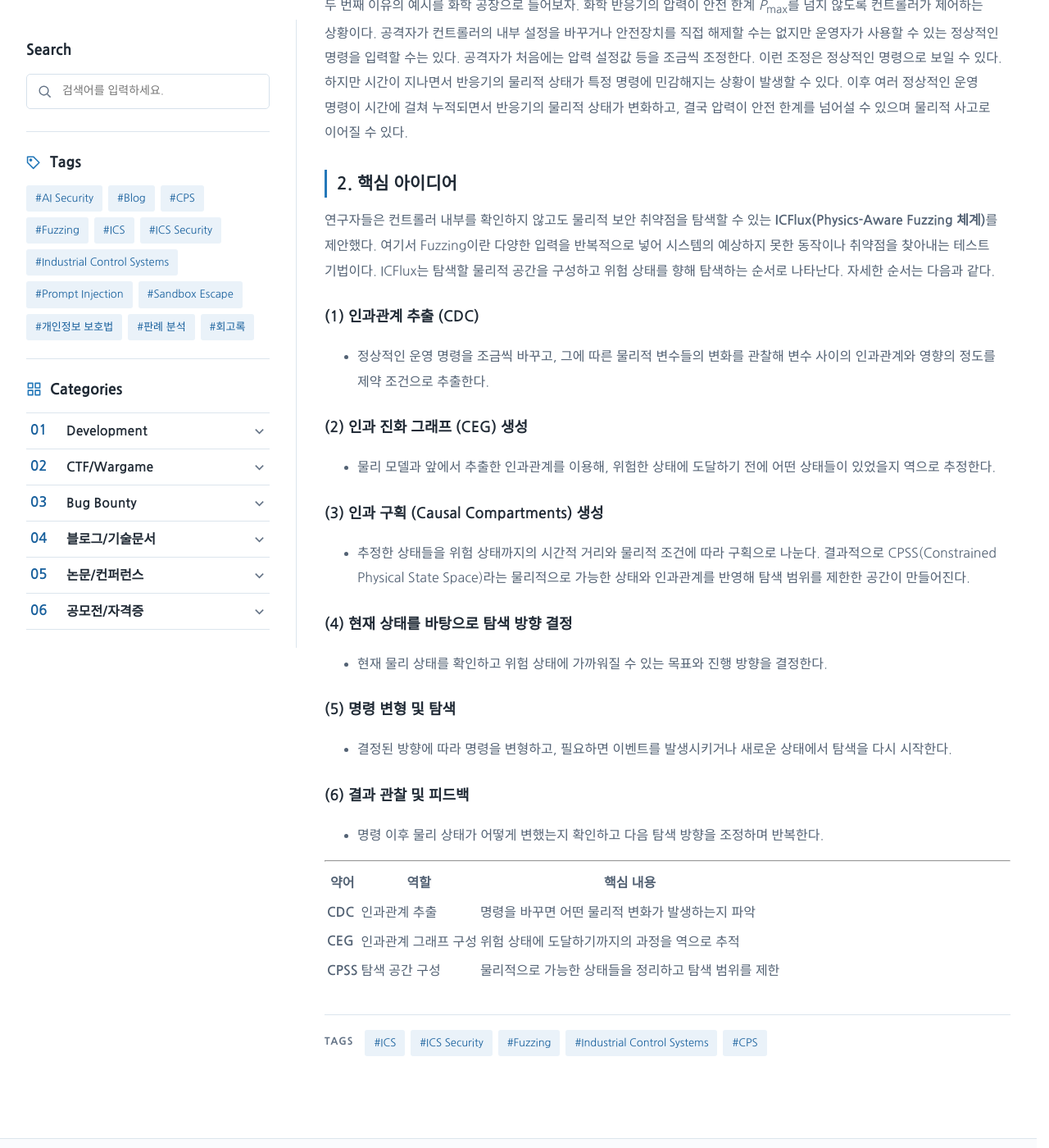
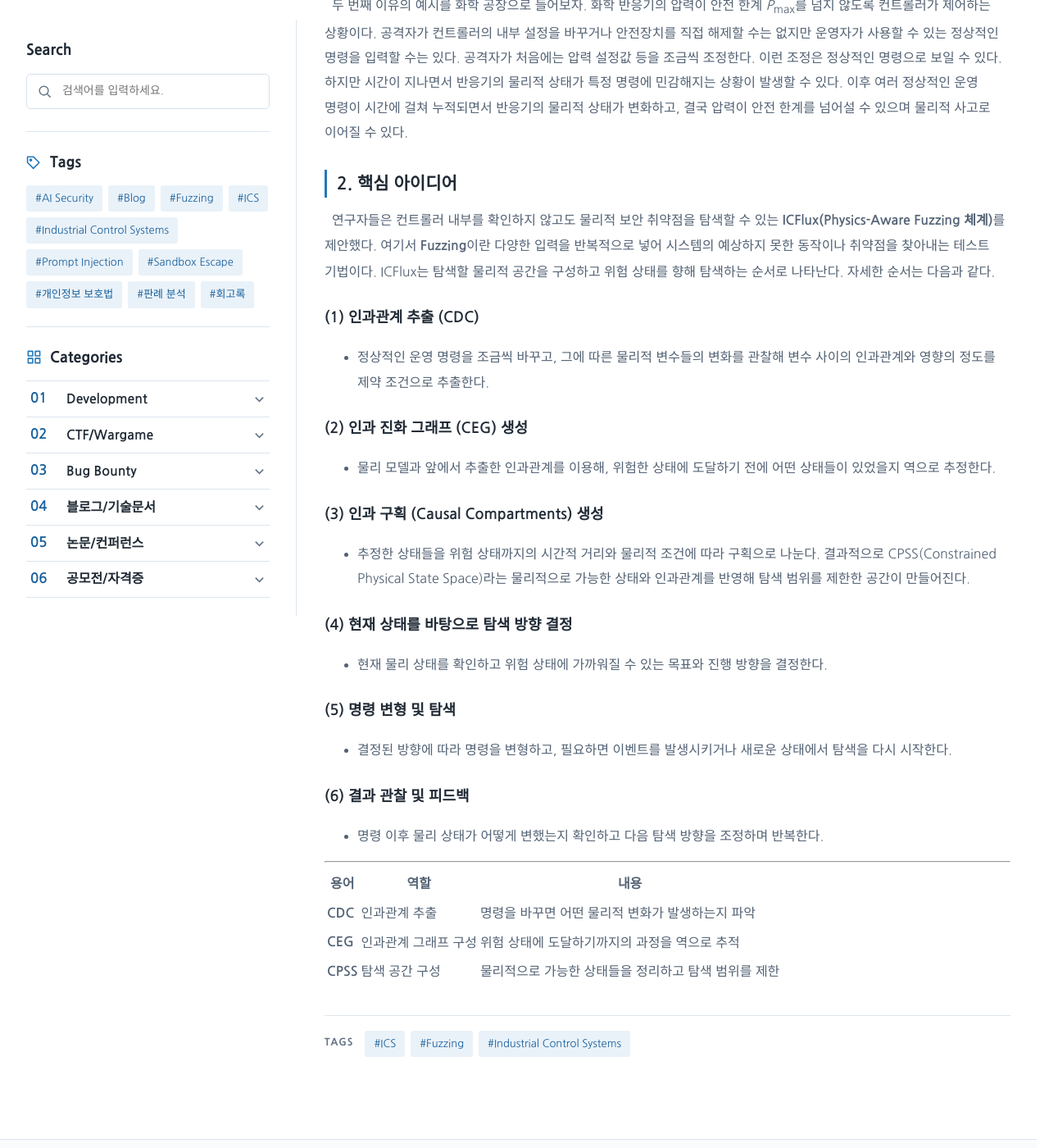
Before and after one commit to BEAN-CMD418/bean-cmd418.github.io, a Jekyll site: the page built from _posts/2026-11-26-icflux-physics-aware-fuzzing.md, in a window 1280 px wide and 1400 px high, scrolled down 636 px. Shown: the whole window at 82% size. Built offline with Jekyll 4.4.1, drawn with Linux system fonts in a browser that asks for light colours; some web fonts are replaced.

Commit message:
Refine content and tags in physics-aware fuzzing article
Removed redundant tags and improved clarity in the introduction and core idea sections of the article.

```diff
--- a/_posts/2026-11-26-icflux-physics-aware-fuzzing.md
+++ b/_posts/2026-11-26-icflux-physics-aware-fuzzing.md
@@ -2,18 +2,18 @@
 title: "Fuzzing the Physical Space: Physics-Aware Testing of Black-Box Industrial Control Systems | 논문 리뷰"
 date: 2026-11-26 00:00:00 +0900
 categories: [research]
-tags: [ICS, ICS Security, Fuzzing, Industrial Control Systems, CPS]
+tags: [ICS, Fuzzing, Industrial Control Systems]
 ---
 
 ## 1. 기존 연구에 대한 한계
 
-ICS(Industrial Control System)라고 불리는 산업 제어 시스템이란 발전소, 화학 공장, 수처리 시설 등에서 온도, 압력, 전압, 유량 같은 물리적 상태를 제어하는 시스템이다. ICS 내에서는 보안을 달성하기에 조금 어려울 수 있다. 그 이유는 첫째, 컨트롤러 내부에 접근해야 하는 방식이 한계가 있다. 여기서 컨트롤러는 센서로부터 전달받은 정보를 바탕으로 펌프, 밸브 등의 장비가 어떻게 작동해야 하는지 결정하고 제어하는 장치다. 기존 연구 중 일부는 컨트롤러의 소스 코드나 펌웨어를 확인할 수 있다고 가정하지만 **실제 산업 현장에서는 내부를 확인하거나 수정하기가 어려울 수 있기 때문**이다. 둘째, 잘못된 입력이나 비정상적인 입력을 찾는 방식에도 한계가 있다. 일부 블랙박스 테스트(내부 구조나 코드를 모르는 상태에서 입력을 넣고 출력이나 동작을 관찰하며 시스템을 테스트하는 방식)는 잘못된 입력, 설정 오류 등을 찾는 데 집중한다. 하지만 ICS에서는 **입력값 자체가 정상 범위에 있더라도 여러 명령이 시간에 걸쳐 누적되면서 물리적으로 위험한 결과**를 만들 수 있다.
+&nbsp;&nbsp;ICS(Industrial Control System)라고 불리는 산업 제어 시스템이란 발전소, 화학 공장, 수처리 시설 등에서 온도, 압력, 전압, 유량 같은 물리적 상태를 제어하는 시스템이다. ICS 내에서는 보안을 달성하기에 조금 어려울 수 있다. 그 이유는 첫째, 컨트롤러 내부에 접근해야 하는 방식이 한계가 있다. 여기서 컨트롤러는 센서로부터 전달받은 정보를 바탕으로 펌프, 밸브 등의 장비가 어떻게 작동해야 하는지 결정하고 제어하는 장치다. 기존 연구 중 일부는 컨트롤러의 소스 코드나 펌웨어를 확인할 수 있다고 가정하지만 **실제 산업 현장에서는 내부를 확인하거나 수정하기가 어려울 수 있기 때문**이다. 둘째, 잘못된 입력이나 비정상적인 입력을 찾는 방식에도 한계가 있다. 일부 블랙박스 테스트(내부 구조나 코드를 모르는 상태에서 입력을 넣고 출력이나 동작을 관찰하며 시스템을 테스트하는 방식)는 잘못된 입력, 설정 오류 등을 찾는 데 집중한다. 하지만 ICS에서는 **입력값 자체가 정상 범위에 있더라도 여러 명령이 시간에 걸쳐 누적되면서 물리적으로 위험한 결과**를 만들 수 있다.
 
-두 번째 이유의 예시를 화학 공장으로 들어보자. 화학 반응기의 압력이 안전 한계 <i>P</i><sub>max</sub>를 넘지 않도록 컨트롤러가 제어하는 상황이다. 공격자가 컨트롤러의 내부 설정을 바꾸거나 안전장치를 직접 해제할 수는 없지만 운영자가 사용할 수 있는 정상적인 명령을 입력할 수는 있다. 공격자가 처음에는 압력 설정값 등을 조금씩 조정한다. 이런 조정은 정상적인 명령으로 보일 수 있다. 하지만 시간이 지나면서 반응기의 물리적 상태가 특정 명령에 민감해지는 상황이 발생할 수 있다. 이후 여러 정상적인 운영 명령이 시간에 걸쳐 누적되면서 반응기의 물리적 상태가 변화하고, 결국 압력이 안전 한계를 넘어설 수 있으며 물리적 사고로 이어질 수 있다.
+&nbsp;&nbsp;두 번째 이유의 예시를 화학 공장으로 들어보자. 화학 반응기의 압력이 안전 한계 <i>P</i><sub>max</sub>를 넘지 않도록 컨트롤러가 제어하는 상황이다. 공격자가 컨트롤러의 내부 설정을 바꾸거나 안전장치를 직접 해제할 수는 없지만 운영자가 사용할 수 있는 정상적인 명령을 입력할 수는 있다. 공격자가 처음에는 압력 설정값 등을 조금씩 조정한다. 이런 조정은 정상적인 명령으로 보일 수 있다. 하지만 시간이 지나면서 반응기의 물리적 상태가 특정 명령에 민감해지는 상황이 발생할 수 있다. 이후 여러 정상적인 운영 명령이 시간에 걸쳐 누적되면서 반응기의 물리적 상태가 변화하고, 결국 압력이 안전 한계를 넘어설 수 있으며 물리적 사고로 이어질 수 있다.
 
 ## 2. 핵심 아이디어
 
-연구자들은 컨트롤러 내부를 확인하지 않고도 물리적 보안 취약점을 탐색할 수 있는 **ICFlux(Physics-Aware Fuzzing 체계)**를 제안했다. 여기서 Fuzzing이란 다양한 입력을 반복적으로 넣어 시스템의 예상하지 못한 동작이나 취약점을 찾아내는 테스트 기법이다. ICFlux는 탐색할 물리적 공간을 구성하고 위험 상태를 향해 탐색하는 순서로 나타난다. 자세한 순서는 다음과 같다.
+&nbsp;&nbsp;연구자들은 컨트롤러 내부를 확인하지 않고도 물리적 보안 취약점을 탐색할 수 있는 **ICFlux(Physics-Aware Fuzzing 체계)**를 제안했다. 여기서 **Fuzzing**이란 다양한 입력을 반복적으로 넣어 시스템의 예상하지 못한 동작이나 취약점을 찾아내는 테스트 기법이다. ICFlux는 탐색할 물리적 공간을 구성하고 위험 상태를 향해 탐색하는 순서로 나타난다. 자세한 순서는 다음과 같다.
 
 ### (1) 인과관계 추출 (CDC)
 
@@ -41,7 +41,7 @@ ICS(Industrial Control System)라고 불리는 산업 제어 시스템이란 발
 
 ---
 
-| 약어 | 역할 | 핵심 내용 |
+| 용어 | 역할 | 내용 |
 |---|---|---|
 | **CDC** | 인과관계 추출 | 명령을 바꾸면 어떤 물리적 변화가 발생하는지 파악 |
 | **CEG** | 인과관계 그래프 구성 | 위험 상태에 도달하기까지의 과정을 역으로 추적 |
```
